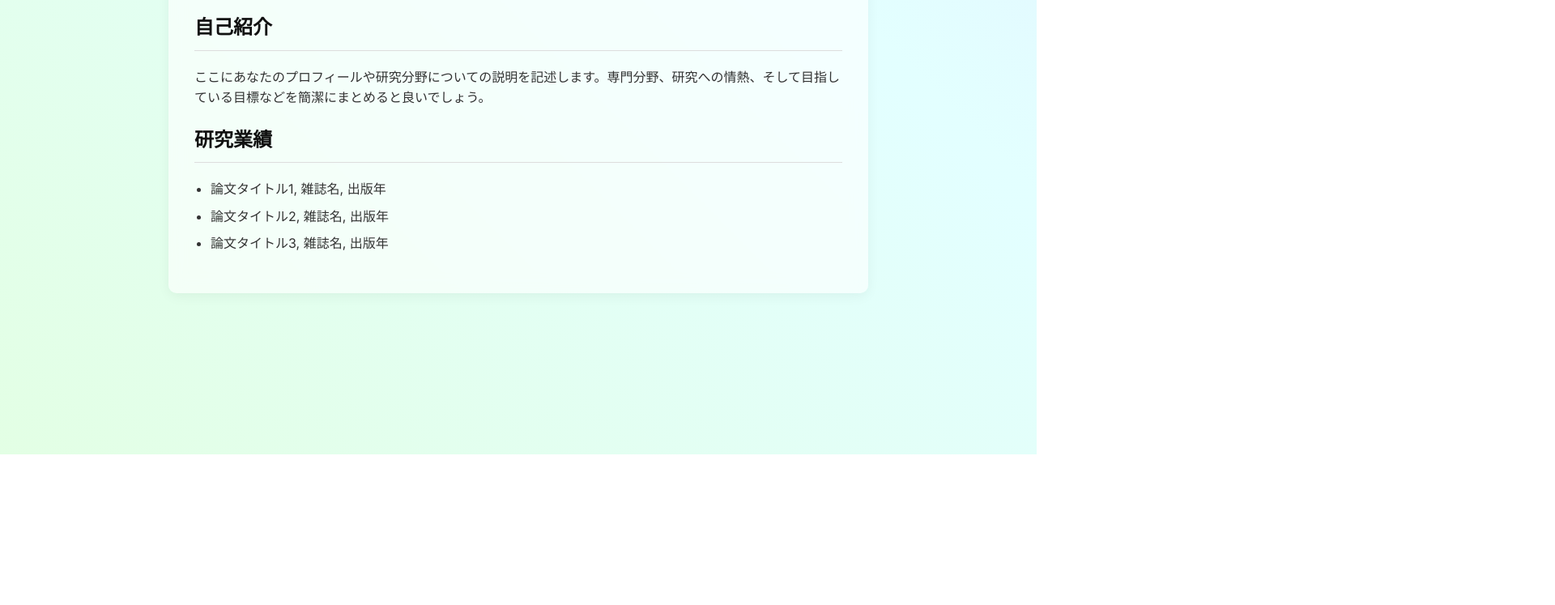
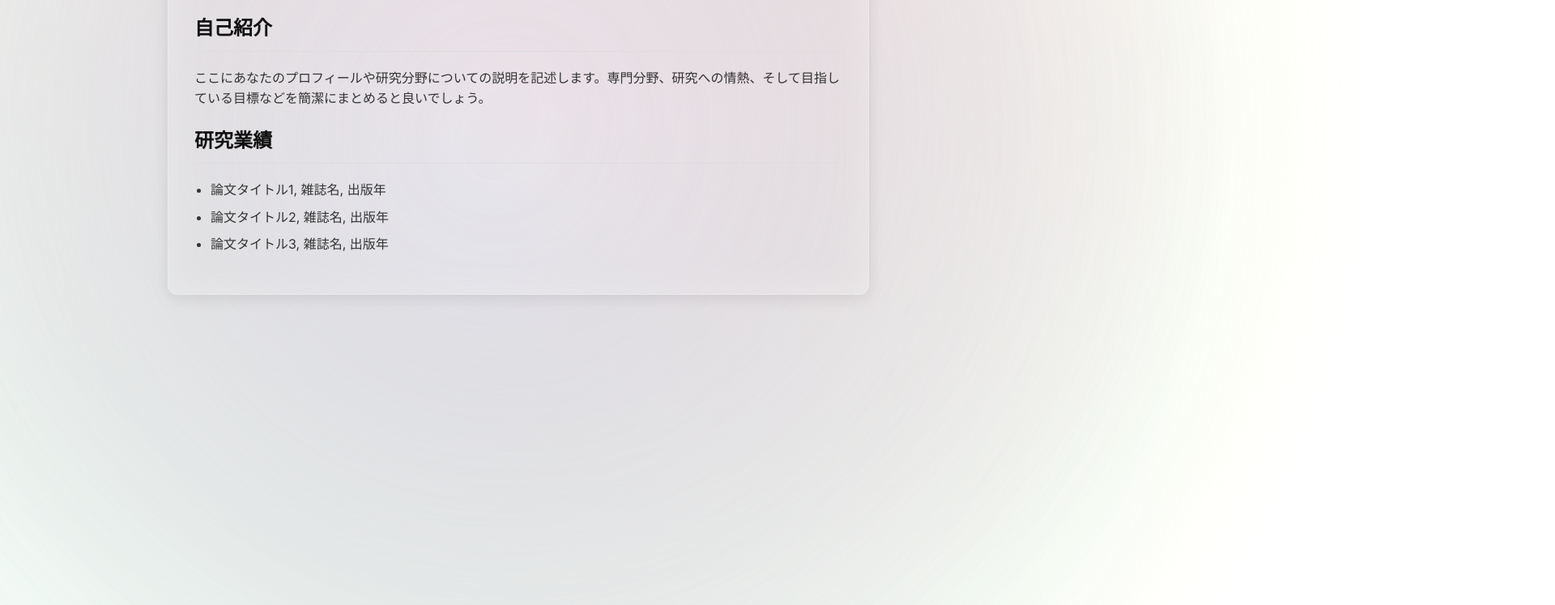
Before and after one commit to yoozyboost/shintarofujiwara.github.io, a plain HTML site: page index.html in a window 1280 px wide. Shown: the part 239-986 px from the top of the page at 81% size, 1920 px wide, since content can reach past the window. Before the commit the page ends 800 px from the top, so only its background shows below. Drawn offline with Linux system fonts and the light colour scheme.

Commit message:
ambient color

```diff
--- a/style.css
+++ b/style.css
@@ -1,53 +1,97 @@
 body {
     margin: 0;
-    font-family: 'Inter', sans-serif; /* 参考サイトに近いクリーンなフォント */
+    font-family: 'Inter', sans-serif;
     color: #333;
-    background-color: #fff;
+    /* 背景色はanimated-background側で制御するためbodyからは削除 */
     line-height: 1.6;
+    overflow: hidden; /* スクロールバーがアニメーションに影響しないように */
 }
 
+/* 背景アニメーションのコンテナ */
 .animated-background {
     position: fixed;
     top: 0;
     left: 0;
     width: 100%;
     height: 100vh;
-    z-index: -1; /* コンテンツの背面に配置 */
-
-    /* 虹色のグラデーションを定義 */
-    background: linear-gradient(
-        45deg,
-        hsla(0, 100%, 80%, 0.4),
-        hsla(60, 100%, 80%, 0.4),
-        hsla(120, 100%, 80%, 0.4),
-        hsla(180, 100%, 80%, 0.4),
-        hsla(240, 100%, 80%, 0.4),
-        hsla(300, 100%, 80%, 0.4)
-    );
-
-    background-size: 400% 400%; /* グラデーションを大きく広げる */
-    animation: gradientAnimation 30s ease infinite; /* 30秒かけてアニメーションを繰り返す */
-    opacity: 0.7; /* 色を薄くする */
+    z-index: -1;
+    background-color: #ffffff; /* 基本の背景は白 */
 }
 
-/* 背景をゆっくり動かすためのアニメーション */
-@keyframes gradientAnimation {
-    0% { background-position: 0% 50%; }
-    50% { background-position: 100% 50%; }
-    100% { background-position: 0% 50%; }
+/* ::beforeと::afterを使って、独立して動く色のレイヤーを3つ作成 */
+.animated-background::before,
+.animated-background::after,
+.animated-background {
+    content: "";
+    position: absolute;
+    top: 50%;
+    left: 50%;
+    width: 200vw; /* 画面より大幅に大きくする */
+    height: 200vw;
+    border-radius: 50%; /* 円形にする */
+    mix-blend-mode: screen; /* 色の重なりを綺麗に見せる */
+    animation-timing-function: ease-in-out;
+    animation-iteration-count: infinite;
 }
 
+/* 1つ目の色（ピンク系） */
+.animated-background::before {
+    background: radial-gradient(circle, hsla(320, 80%, 70%, 0.5), transparent 40%);
+    animation-name: move-blob-1;
+    animation-duration: 40s;
+}
+
+/* 2つ目の色（青系） */
+.animated-background::after {
+    background: radial-gradient(circle, hsla(200, 80%, 75%, 0.6), transparent 45%);
+    animation-name: move-blob-2;
+    animation-duration: 35s;
+}
+
+/* 3つ目の色（黄色系） */
+.animated-background {
+     background: radial-gradient(circle, hsla(60, 80%, 70%, 0.4), transparent 50%);
+     animation-name: move-blob-3;
+     animation-duration: 45s;
+}
+
+/* それぞれの色の塊の動きを定義 */
+@keyframes move-blob-1 {
+    0%   { transform: translate(-50%, -50%) rotate(0deg) scale(1); }
+    50%  { transform: translate(-40%, -60%) rotate(180deg) scale(1.2); }
+    100% { transform: translate(-50%, -50%) rotate(360deg) scale(1); }
+}
+
+@keyframes move-blob-2 {
+    0%   { transform: translate(-50%, -50%) rotate(0deg) scale(1); }
+    50%  { transform: translate(-60%, -40%) rotate(180deg) scale(1.1); }
+    100% { transform: translate(-50%, -50%) rotate(360deg) scale(1); }
+}
+
+@keyframes move-blob-3 {
+    0%   { transform: translate(-50%, -50%) rotate(0deg) scale(1.2); }
+    50%  { transform: translate(-55%, -55%) rotate(-180deg) scale(1); }
+    100% { transform: translate(-50%, -50%) rotate(-360deg) scale(1.2); }
+}
+
+
+/* コンテンツ部分のすりガラス効果を調整 */
 .content {
     max-width: 800px;
-    margin: 4rem auto; /* 上下左右に余白を設定 */
+    margin: 4rem auto;
     padding: 2rem;
-    background-color: rgba(255, 255, 255, 0.6); /* 背景が透けるように半透明に */
-    backdrop-filter: blur(10px); /* すりガラス効果 */
-    -webkit-backdrop-filter: blur(10px);
-    border-radius: 10px;
-    box-shadow: 0 4px 15px rgba(0,0,0,0.05);
+    /* 背景色のアルファ値(透明度)を下げて、より透けるように変更 */
+    background-color: rgba(255, 255, 255, 0.25);
+    /* ぼかし効果を少し強めて、より滑らかなガラス感に */
+    backdrop-filter: blur(20px);
+    -webkit-backdrop-filter: blur(20px);
+    border-radius: 12px;
+    box-shadow: 0 4px 20px rgba(0,0,0,0.1);
+    border: 1px solid rgba(255, 255, 255, 0.2); /* 輪郭を少しだけ強調 */
 }
 
+
+/* h1, h2以下のスタイルは変更なし */
 h1, h2 {
     color: #111;
     border-bottom: 1px solid #ddd;
```
